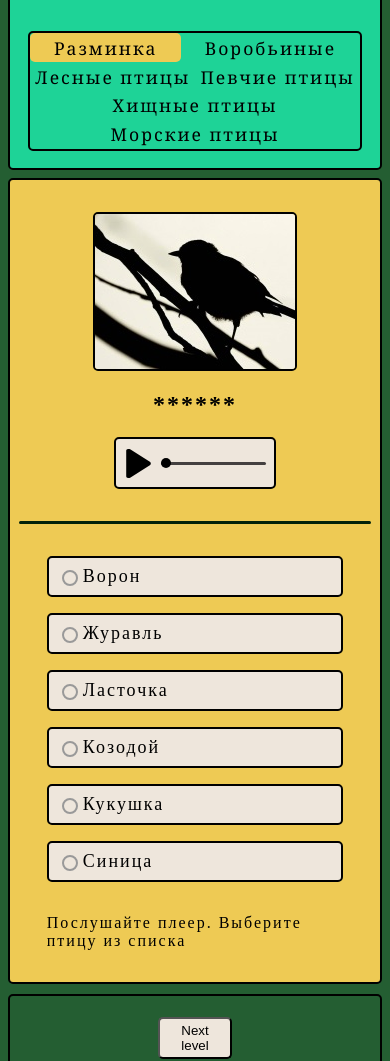
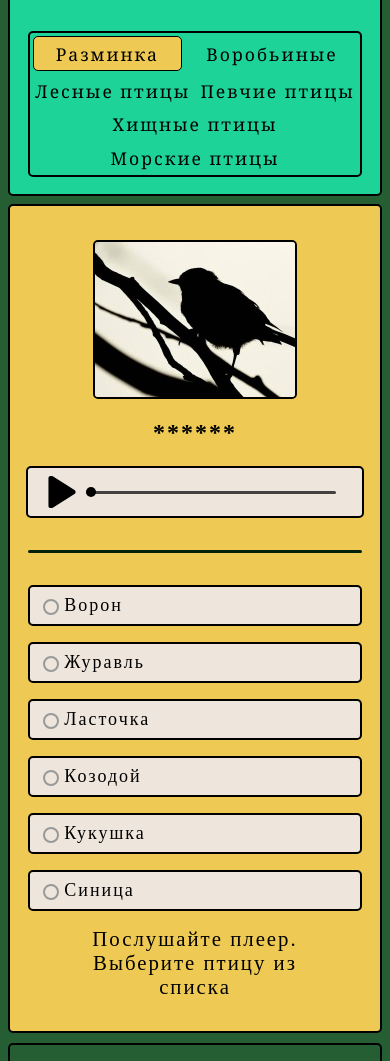
Before and after one commit to PavelTsikhanau/Songbird, a plain HTML site: page index.html in a window 390 px wide. Shown: the part 180-1241 px from the top of the page. Drawn offline with Linux system fonts and the light colour scheme.

Commit message:
fix:  some styles & innerHTML function

```diff
--- a/index.js
+++ b/index.js
@@ -26,8 +26,6 @@ console.log(randomBird)
 //header style
 const burgerRotate = document.querySelector('.songbird-rotate');
 const burgerMouseover = document.querySelectorAll('.songbird-mouseover');
-const logoImage = document.querySelector('.logo-image');
-
 burgerRotate.addEventListener('click', function () {
   alert('click');
 });
@@ -81,11 +79,10 @@ function createRadiobutton(bird) {
       document.querySelector('.next-level').removeAttribute('disabled');
       document.querySelector('.question-image').src = randomBird.image;
       document.querySelector('footer').classList.add('next');
-      document.querySelector('h2').innerHTML = `${randomBird.name}`;
+      document.querySelector('h2').innerHTML = `${randomBird.name.toUpperCase()}`;
     } else {
       answerSound.src = './sounds/incorrect-answer.mp3';
       answerSound.play();
-
     };
   };
 
--- a/style.css
+++ b/style.css
@@ -18,6 +18,7 @@ html, body {
 header {
   display: flex;
   flex-direction: column;
+  align-items: center;
   margin-top: 1.25%;
   margin-bottom: 0.66%;
   border-radius: 5px;
@@ -31,6 +32,7 @@ header {
 
 .section-1 {
   display: flex;
+  width: 90%;
   justify-content: space-between;
   padding: 1rem;
 }
@@ -65,8 +67,8 @@ header {
   display: flex;
   flex-direction: row;
   font-size: 4.9em;
-  transition: font-size 1s, color 1s;
-  color: rgba(41, 34, 13, 0.63);
+  transition: font-size 0.5s;
+  color: rgb(36, 94, 50);
   cursor: pointer;
 }
 
@@ -75,6 +77,15 @@ header {
   align-items: center;
   font-size: 2rem;
   cursor: pointer;
+}
+
+.score:hover {
+  display: flex;
+  align-items: center;
+  font-size: 2rem;
+  transition: 0.5s;
+  cursor: pointer;
+  text-shadow: 2.5px 1px rgb(36, 94, 50);
 }
 
 .section-2 {
@@ -104,15 +115,16 @@ ul {
 li {
   display: inline;
   flex: auto;
-  padding: 0.15rem;
+  padding: 0.3rem;
   cursor: pointer;
   text-align: center;
 }
 
 .current-chapter {
   background-color: rgb(238, 202, 84);
-  padding: 0.15rem;
   border-radius: 5px;
+  border: solid black 1px;
+  margin: 0.15rem;
 }
 
 main {
@@ -120,9 +132,9 @@ main {
   flex-direction: column;
   justify-content: space-around;
   align-items: center;
+  padding-top: 0.66%;
   margin-top: 0.66%;
   margin-bottom: 0.66%;
-
   border-radius: 5px;
   background-color: rgb(238, 202, 84);
   border: solid black 2px;
@@ -135,12 +147,12 @@ main {
 }
 
 .question-block {
-  width: 100%;
-  padding: 2rem 0;
+  width: 90%;
+
   height: auto;
   display: flex;
   flex-direction: row;
-  justify-content: space-around;
+  justify-content: space-between;
 }
 
 .question-img-div {
@@ -162,7 +174,7 @@ main {
   display: flex;
   width: 50%;
   flex-direction: column;
-  align-items: center;
+  align-items: flex-end;
   justify-content: center;
 }
 
@@ -171,7 +183,7 @@ main {
 }
 
 .line {
-  width: 95%;
+  width: 90%;
   border-bottom: 3px solid rgb(2, 34, 10);
   border-radius: 5px;
  }
@@ -179,17 +191,16 @@ main {
 .answers-block {
   display: flex;
   flex-direction: row;
-  justify-content: space-around;
-  width: 100%;
+  justify-content: space-between;
+  width: 90%;
   height: auto;
-  padding-bottom: 2rem;
-  padding-top: 2rem;
+  padding-bottom: 0.66%;
 }
 
 .keystroke-card {
   display: flex;
   flex-direction: column;
-  gap: 1rem;
+  gap: 0.5rem;
   width: calc(100%/2.3);
   height: 100%;
   border: none;
@@ -237,8 +248,9 @@ input:checked {
 .answer-card {
   display: flex;
   flex-direction: column;
-  align-items: center;
-
+  align-items: flex-end;
+  text-align: center;
+  font-size: 1.3rem;
   width: calc(100%/2.3);
   height: auto;
 }
@@ -254,6 +266,8 @@ input:checked {
 
 .upper-block-left {
   width: 75%;
+  display: flex;
+  justify-content: center;
 }
 
 .upper-block-right {
@@ -448,13 +462,33 @@ footer button:disabled {
   }
 
   .question-block {
-    width: 100%;
+    width: 90%;
     padding: 2rem 0;
     height: auto;
     display: flex;
 
     flex-wrap: wrap;
-    justify-content: space-around;
+    justify-content: space-between;
+  }
+
+  .answers-block {
+    display: flex;
+    flex-direction: column;
+    align-items: center;
+    width: 100%;
+    height: auto;
+    padding-bottom: 2rem;
+    padding-top: 2rem;
+  }
+
+  .answer-card {
+    display: flex;
+    flex-direction: column;
+    align-items: center;
+    font-size: 1.3rem;
+    width: 90%;
+    height: auto;
+    padding-top: 1rem;
   }
 
   .upper-block {
@@ -478,6 +512,13 @@ footer button:disabled {
 
   .radiobtn-mouseover {
     background-color:  rgba(238, 230, 220, 0.5);
+    cursor: pointer;
+  }
+
+  footer button {
+    width: 25%;
+    height: 50%;
+    border-radius: 5px;
     cursor: pointer;
   }
 }
@@ -518,11 +559,41 @@ footer button:disabled {
     cursor: pointer;
   }
 
+  .question-block {
+    width: 90%;
+    padding: 2rem 0;
+    height: auto;
+    display: flex;
+    flex-wrap: wrap;
+    justify-content: center;
+  }
+
+  .question-name {
+    display: flex;
+    width: 100%;
+    flex-direction: column;
+    align-items: center;
+    justify-content: center;
+  }
+
+  .player {
+    display: flex;
+    flex-direction: row;
+    align-items: center;
+    justify-content: center;
+    border: solid black 2px;
+    border-radius: 5px;
+    background-color: rgb(238, 230, 220);
+    width: 100%;
+    height: 3rem;
+    gap: 0.5rem;
+  }
+
   .answers-block {
     display: flex;
     flex-direction: column;
     align-items: center;
-    width: 100%;
+    width: 90%;
     height: auto;
     padding-bottom: 2rem;
     padding-top: 2rem;
@@ -532,10 +603,9 @@ footer button:disabled {
     display: flex;
     flex-direction: column;
     gap: 1rem;
-    width: 80%;
+    width: 100%;
     height: 100%;
     border: none;
-    padding: 0;
   }
 
   .radiobutton {
@@ -563,5 +633,12 @@ footer button:disabled {
     padding-top: 2rem;
     width: 80%;
     height: auto;
+    padding-top: 1rem;
+  }
+  footer button {
+    width: 30%;
+    height: 50%;
+    border-radius: 5px;
+    cursor: pointer;
   }
 }
```
